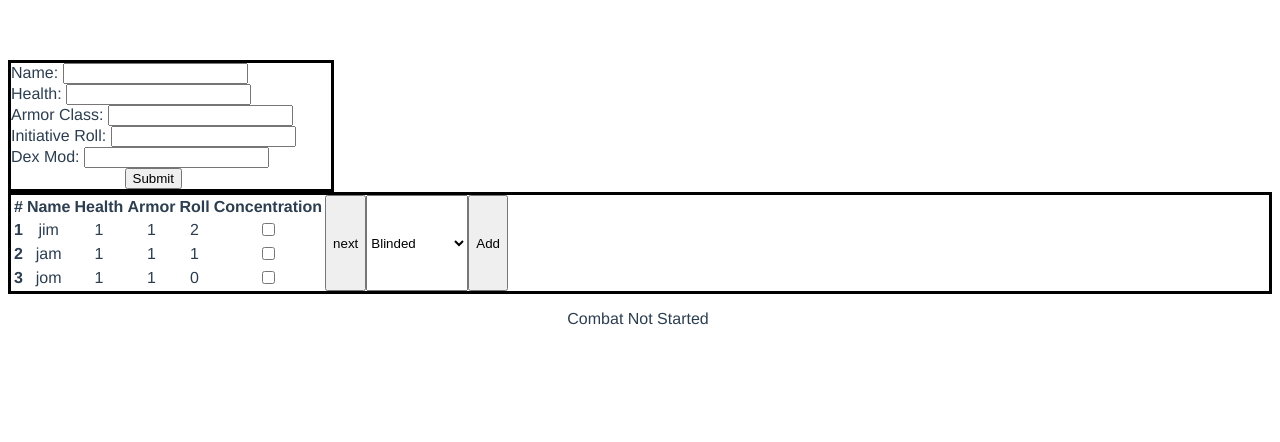
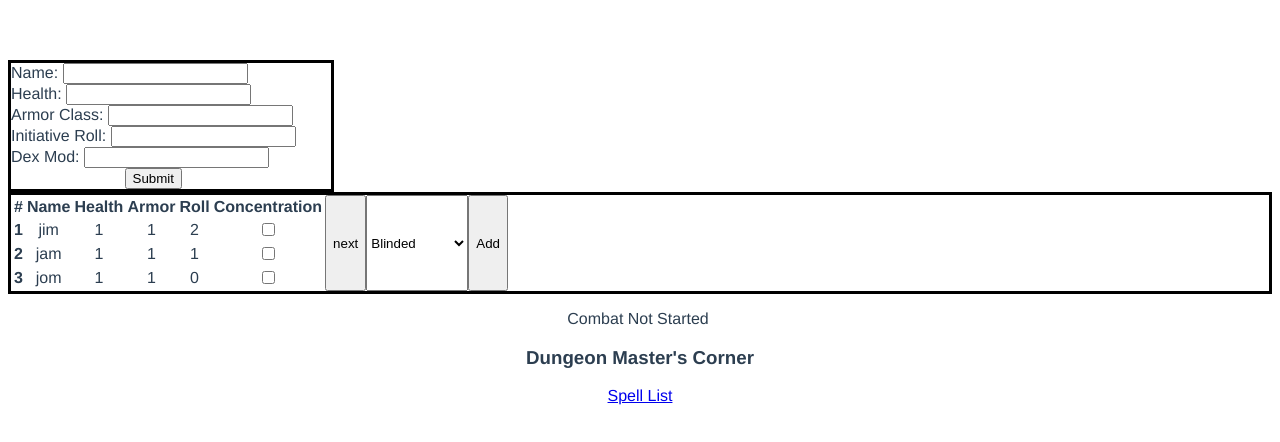
Before and after one commit to JonathanHumphrey/roll-initiative, a Vue app: page / in a window 1280 px wide. Shown: the top 442 px of the page. Built offline with nearby package versions, Linux system fonts and the light colour scheme.

Commit message:
started framework for adding status effects outside of a turn

```diff
--- a/src/App.vue
+++ b/src/App.vue
@@ -2,12 +2,14 @@
   <AddCombatants />
   <InitiativeList />
   <CurrentCombatant />
+  <DMResources />
 </template>
 
 <script>
 import AddCombatants from "./components/AddCombatants.vue";
 import InitiativeList from "./components/InitiativeList.vue";
 import CurrentCombatant from "./components/CurrentCombatant.vue";
+import DMResources from "./components/DMResources.vue";
 
 export default {
   name: "App",
@@ -15,6 +17,7 @@ export default {
     AddCombatants,
     InitiativeList,
     CurrentCombatant,
+    DMResources,
   },
 };
 </script>
--- /dev/null
+++ b/src/components/DMResources.vue
@@ -0,0 +1,11 @@
+<template>
+  <div>
+    <h3>Dungeon Master's Corner</h3>
+    <a href="https://www.dndbeyond.com/spells">Spell List</a>
+  </div>
+</template>
+<script>
+export default {};
+</script>
+<style scoped>
+</style>
--- a/src/components/InitiativeList.vue
+++ b/src/components/InitiativeList.vue
@@ -15,6 +15,7 @@
             v-for="(tableRow, i) in sortedList"
             v-bind:key="i"
             v-bind:id="`${i + 1}`"
+            @click="popOutWindow(tableRow)"
           >
             <th scope="row" id="index" value="i">{{ ++i }}</th>
             <td id="combatantName">{{ tableRow.name }}</td>
@@ -57,6 +58,9 @@ export default {
   },
   methods: {
     ...mapMutations(["iterate", "addStatus"]),
+    popOutWindow(tableRow) {
+      console.log(tableRow.name);
+    },
     addStatusEffect() {
       console.log(this.currentFighter);
 
```
